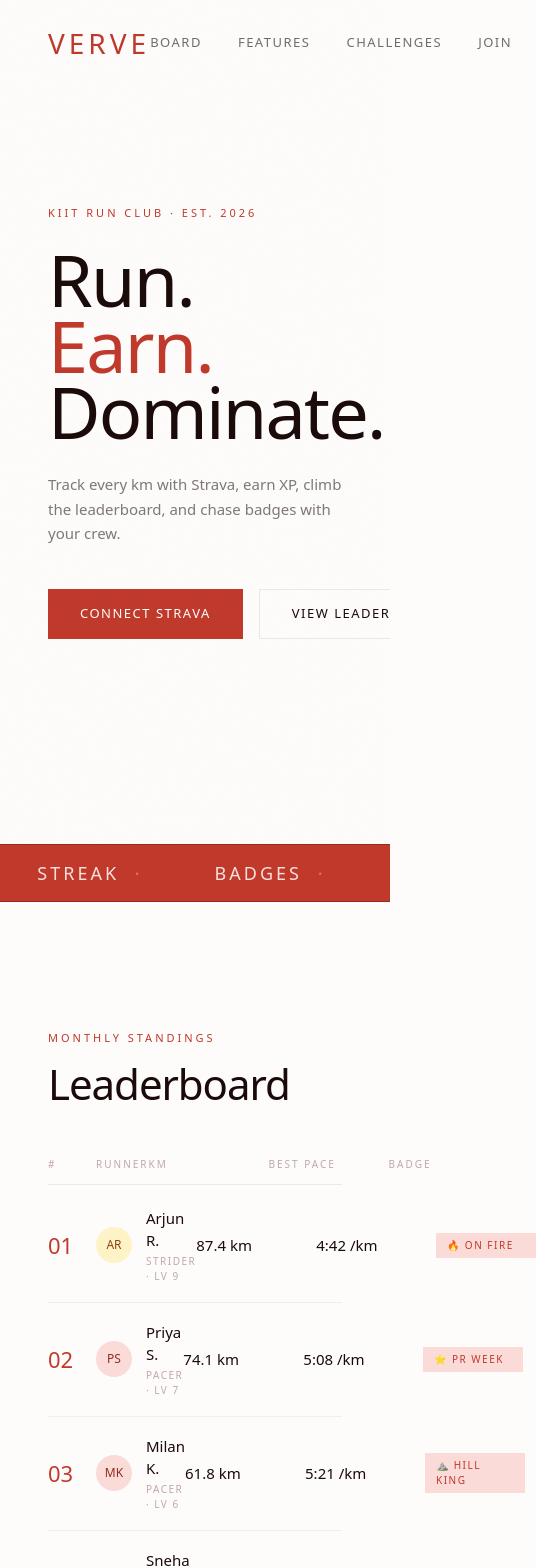
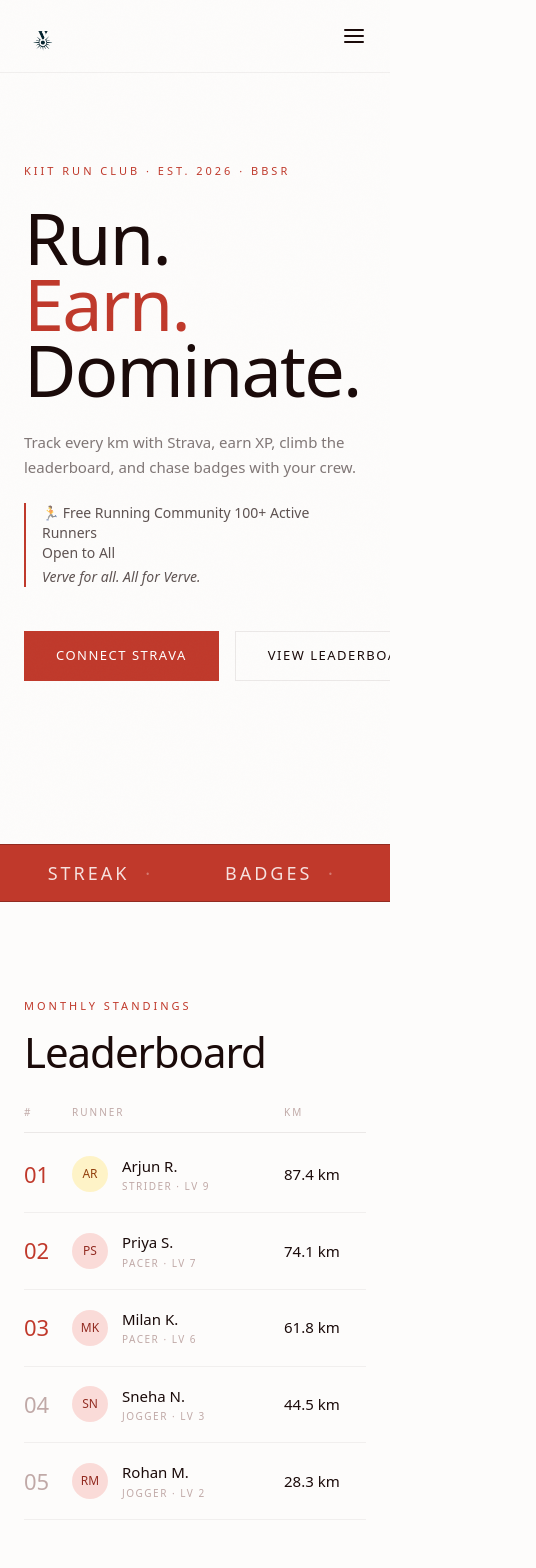
Before and after one commit to ammanojha10/Verve, a Next.js app: page / in a window 390 px wide. Shown: the top 1568 px of the page, 536 px wide, since content can reach past the window. Built offline with nearby package versions, Linux system fonts and the light colour scheme.

Commit message:
UI responsiveness, logo, and auth fixes

```diff
--- a/app/api/auth/callback/route.ts
+++ b/app/api/auth/callback/route.ts
@@ -4,10 +4,10 @@ import { cookies } from 'next/headers'
 import { getTier } from '@/lib/xp'
 
 export async function GET(request: Request) {
-  const { searchParams } = new URL(request.url)
-  const code = searchParams.get('code')
-  const error = searchParams.get('error')
-  const appUrl = process.env.NEXT_PUBLIC_APP_URL!
+  const url = new URL(request.url)
+  const code = url.searchParams.get('code')
+  const error = url.searchParams.get('error')
+  const appUrl = url.origin
 
   if (error || !code) {
     return NextResponse.redirect(`${appUrl}/?error=strava_denied`)
--- a/app/api/auth/strava/route.ts
+++ b/app/api/auth/strava/route.ts
@@ -1,9 +1,11 @@
 import { NextResponse } from 'next/server'
 
-export async function GET() {
+export async function GET(request: Request) {
+  const url = new URL(request.url)
+  const appUrl = url.origin
   const params = new URLSearchParams({
     client_id: process.env.STRAVA_CLIENT_ID!,
-    redirect_uri: `${process.env.NEXT_PUBLIC_APP_URL}/api/auth/callback`,
+    redirect_uri: `${appUrl}/api/auth/callback`,
     response_type: 'code',
     approval_prompt: 'auto',
     scope: 'read,activity:read_all',
--- a/app/page.tsx
+++ b/app/page.tsx
@@ -12,9 +12,9 @@ export default function LandingPage() {
       {/* ── HERO ── */}
       <section className="min-h-screen grid grid-cols-1 md:grid-cols-2 relative overflow-hidden">
         {/* Left */}
-        <div className="flex flex-col justify-center px-12 py-32 relative z-10">
+        <div className="flex flex-col justify-center px-6 md:px-12 py-20 md:py-32 relative z-10">
           <div className="text-[11px] tracking-[3px] uppercase text-primary mb-6 opacity-0 animate-fade-up" style={{ animationDelay: '0.2s' }}>
-            KIIT Run Club · Est. 2026
+            KIIT Run Club · Est. 2026 · BBSR
           </div>
           <h1 className="font-heading text-[clamp(72px,8vw,130px)] leading-[0.92] tracking-tight text-foreground opacity-0 animate-fade-up" style={{ animationDelay: '0.4s' }}>
             Run.<br />
@@ -24,6 +24,11 @@ export default function LandingPage() {
           <p className="text-[15px] font-light leading-relaxed text-foreground/55 max-w-[360px] mt-7 opacity-0 animate-fade-up" style={{ animationDelay: '0.6s' }}>
             Track every km with Strava, earn XP, climb the leaderboard, and chase badges with your crew.
           </p>
+          <div className="mt-6 text-sm text-foreground/70 border-l-2 border-primary pl-4 opacity-0 animate-fade-up" style={{ animationDelay: '0.7s' }}>
+            <p className="font-medium">🏃 Free Running Community 100+ Active Runners</p>
+            <p>Open to All</p>
+            <p className="italic mt-1">Verve for all. All for Verve.</p>
+          </div>
           <div className="flex gap-4 mt-11 opacity-0 animate-fade-up" style={{ animationDelay: '0.8s' }}>
             <Button asChild>
               <a href="/api/auth/strava">Connect Strava</a>
@@ -67,15 +72,16 @@ export default function LandingPage() {
       <Marquee />
 
       {/* ── LEADERBOARD ── */}
-      <section className="py-24 px-12" id="leaderboard">
+      <section className="py-16 md:py-24 px-6 md:px-12" id="leaderboard">
         <RevealSection>
           <div className="text-[11px] tracking-[3px] uppercase text-primary mb-4">Monthly standings</div>
         </RevealSection>
         <RevealSection delay={80}>
-          <h2 className="font-heading text-[clamp(42px,5vw,72px)] leading-none tracking-tight text-foreground mb-13">Leaderboard</h2>
+          <h2 className="font-heading text-[clamp(42px,5vw,72px)] leading-none tracking-tight text-foreground mb-8 md:mb-13">Leaderboard</h2>
         </RevealSection>
         <RevealSection delay={160}>
-          <div className="max-w-[780px]">
+          <div className="w-full overflow-x-auto pb-4">
+            <div className="min-w-[600px] max-w-[780px]">
             {/* Header */}
             <div className="grid grid-cols-[48px_1fr_120px_120px_100px] pb-3 border-b border-foreground/[0.08] text-[10px] tracking-[2px] uppercase text-muted mb-1">
               <span>#</span><span>Runner</span><span>KM</span><span>Best pace</span><span>Badge</span>
@@ -105,12 +111,13 @@ export default function LandingPage() {
                 <span className="text-[10px] tracking-[1.5px] uppercase px-2.5 py-1 border border-primary-pale text-primary bg-primary-pale inline-block relative z-10">{r.badge}</span>
               </div>
             ))}
+            </div>
           </div>
         </RevealSection>
       </section>
 
       {/* ── FEATURES ── */}
-      <section className="py-20 px-12 bg-off" id="features">
+      <section className="py-16 md:py-20 px-6 md:px-12 bg-off" id="features">
         <RevealSection>
           <div className="text-[11px] tracking-[3px] uppercase text-primary mb-4">What you get</div>
         </RevealSection>
@@ -138,7 +145,7 @@ export default function LandingPage() {
       </section>
 
       {/* ── CHALLENGES ── */}
-      <section className="bg-foreground py-20 px-12" id="challenges">
+      <section className="bg-foreground py-16 md:py-20 px-6 md:px-12" id="challenges">
         <RevealSection>
           <div className="text-[11px] tracking-[3px] uppercase text-primary-light mb-4">Active now</div>
         </RevealSection>
@@ -167,14 +174,14 @@ export default function LandingPage() {
       </section>
 
       {/* ── JOIN ── */}
-      <section className="grid grid-cols-1 md:grid-cols-2 min-h-[420px]" id="join">
-        <div className="bg-gradient-to-br from-primary to-primary-deep p-20 flex flex-col justify-center">
-          <h2 className="font-heading text-[64px] text-white leading-[0.95] tracking-tight mb-6">Ready<br />to run?</h2>
+      <section className="grid grid-cols-1 md:grid-cols-2 min-h-[auto] md:min-h-[420px]" id="join">
+        <div className="bg-gradient-to-br from-primary to-primary-deep p-10 md:p-20 flex flex-col justify-center">
+          <h2 className="font-heading text-[52px] md:text-[64px] text-white leading-[0.95] tracking-tight mb-6">Ready<br />to run?</h2>
           <p className="text-sm font-light text-white/65 leading-relaxed max-w-[300px]">
             Connect your Strava and start earning XP from your very next run. Free to join.
           </p>
         </div>
-        <div className="bg-off p-20 flex flex-col justify-center gap-4">
+        <div className="bg-off p-10 md:p-20 flex flex-col justify-center gap-4">
           <input className="bg-background border border-foreground/[0.12] px-[18px] py-3.5 text-sm text-foreground outline-none focus:border-primary transition-colors duration-200 placeholder:text-muted" type="text" placeholder="Your name" />
           <input className="bg-background border border-foreground/[0.12] px-[18px] py-3.5 text-sm text-foreground outline-none focus:border-primary transition-colors duration-200 placeholder:text-muted" type="email" placeholder="Email address" />
           <Button className="mt-2" asChild>
@@ -184,9 +191,14 @@ export default function LandingPage() {
       </section>
 
       {/* ── FOOTER ── */}
-      <footer className="px-12 py-10 flex items-center justify-between border-t border-foreground/[0.08]">
-        <div className="font-heading text-[22px] tracking-[4px] text-primary">VERVE</div>
-        <div className="text-xs text-muted tracking-wide">© 2026 Verve Run Club · KIIT, Odisha</div>
+      <footer className="px-6 md:px-12 py-10 flex flex-col md:flex-row items-center justify-between gap-6 border-t border-foreground/[0.08]">
+        <div className="flex items-center gap-6">
+          <img src="/logo.png" alt="Verve Run Club" className="h-8 w-auto invert dark:invert-0" />
+          <a href="https://www.instagram.com/verve.runclub/" target="_blank" rel="noopener noreferrer" className="text-sm text-muted hover:text-primary transition-colors">
+            Instagram
+          </a>
+        </div>
+        <div className="text-xs text-muted tracking-wide text-center md:text-right">© 2026 Verve Run Club · KIIT, Odisha · BBSR</div>
       </footer>
     </div>
   )
--- a/components/nav/Navbar.tsx
+++ b/components/nav/Navbar.tsx
@@ -3,6 +3,7 @@
 import Link from 'next/link'
 import { usePathname } from 'next/navigation'
 import { cn } from '@/lib/utils'
+import { useState } from 'react'
 
 const navItems = [
   { name: 'Board', href: '/leaderboard' },
@@ -13,13 +14,15 @@ const navItems = [
 
 export function Navbar() {
   const pathname = usePathname()
+  const [isOpen, setIsOpen] = useState(false)
 
   return (
-    <header className="fixed top-0 left-0 right-0 flex items-center justify-between px-12 py-[22px] z-[100] mix-blend-multiply">
-      <Link href="/" className="font-heading text-[28px] tracking-[4px] text-primary no-underline">
-        VERVE
+    <header className="fixed top-0 left-0 right-0 px-6 md:px-12 py-4 md:py-[22px] z-[100] md:mix-blend-multiply bg-background/95 backdrop-blur-md border-b border-foreground/[0.05] md:border-none md:bg-transparent md:backdrop-blur-none">
+      <div className="flex items-center justify-between">
+        <Link href="/" className="flex items-center gap-2 no-underline">
+          <img src="/logo.png" alt="Verve Run Club" className="h-8 md:h-10 w-auto invert dark:invert-0" />
         </Link>
-      <nav className="flex gap-9">
+        <nav className="hidden md:flex gap-9">
           {navItems.map((item) => {
             const isActive = pathname === item.href
             return (
@@ -36,6 +39,28 @@ export function Navbar() {
             )
           })}
         </nav>
+        <button className="md:hidden text-foreground p-2 -mr-2" onClick={() => setIsOpen(!isOpen)}>
+          <svg width="24" height="24" viewBox="0 0 24 24" fill="none" stroke="currentColor" strokeWidth="2" strokeLinecap="round" strokeLinejoin="round">
+            <line x1="3" y1="12" x2="21" y2="12"></line>
+            <line x1="3" y1="6" x2="21" y2="6"></line>
+            <line x1="3" y1="18" x2="21" y2="18"></line>
+          </svg>
+        </button>
+      </div>
+      {isOpen && (
+        <div className="md:hidden pt-6 pb-2 flex flex-col gap-5">
+          {navItems.map((item) => (
+             <Link
+                key={item.href}
+                href={item.href}
+                onClick={() => setIsOpen(false)}
+                className="text-[13px] tracking-[1.5px] uppercase text-foreground no-underline opacity-80"
+              >
+                {item.name}
+              </Link>
+          ))}
+        </div>
+      )}
     </header>
   )
 }
```
Also changed, not shown: public/logo.png (added). Lines whose indentation alone changed are shown as unchanged.
